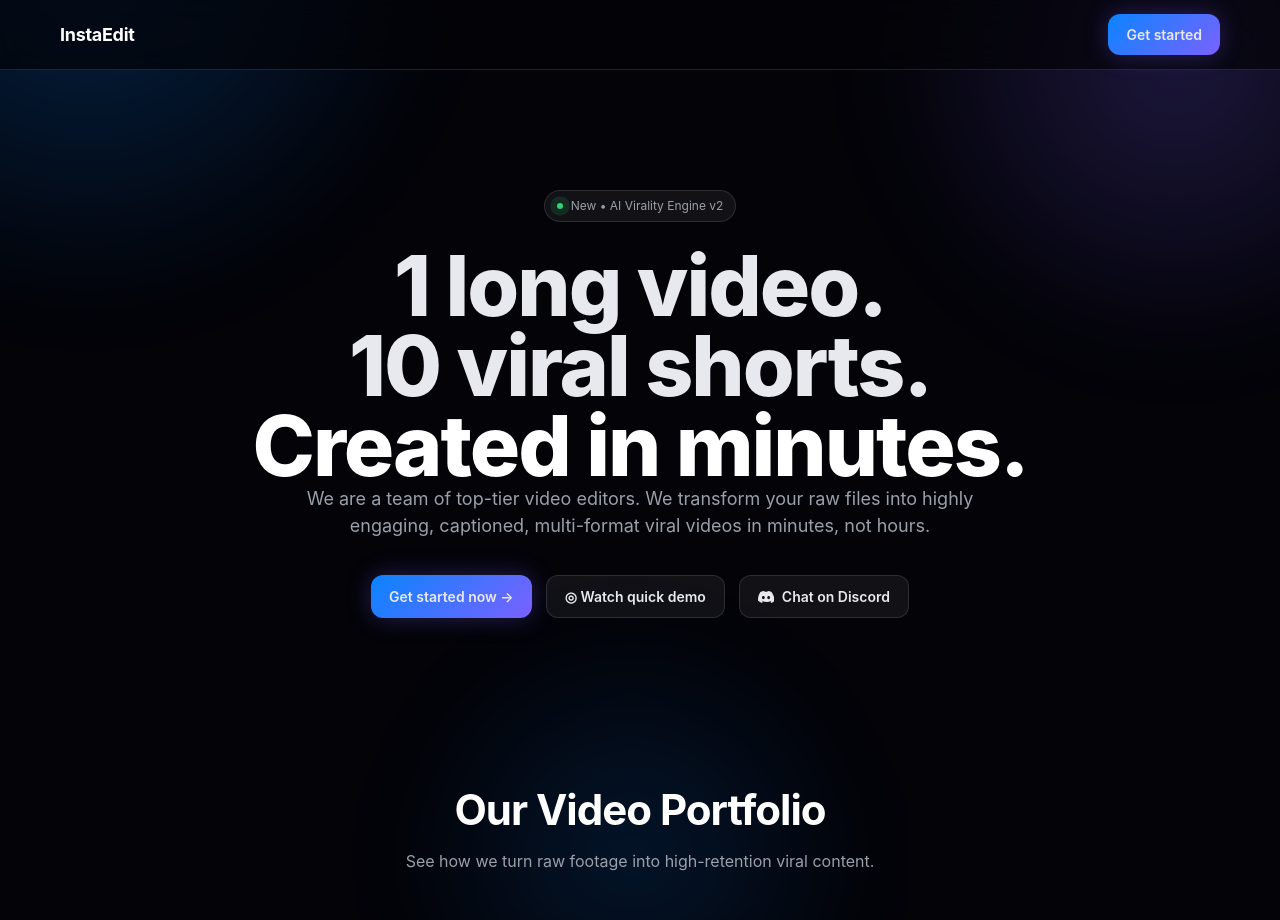
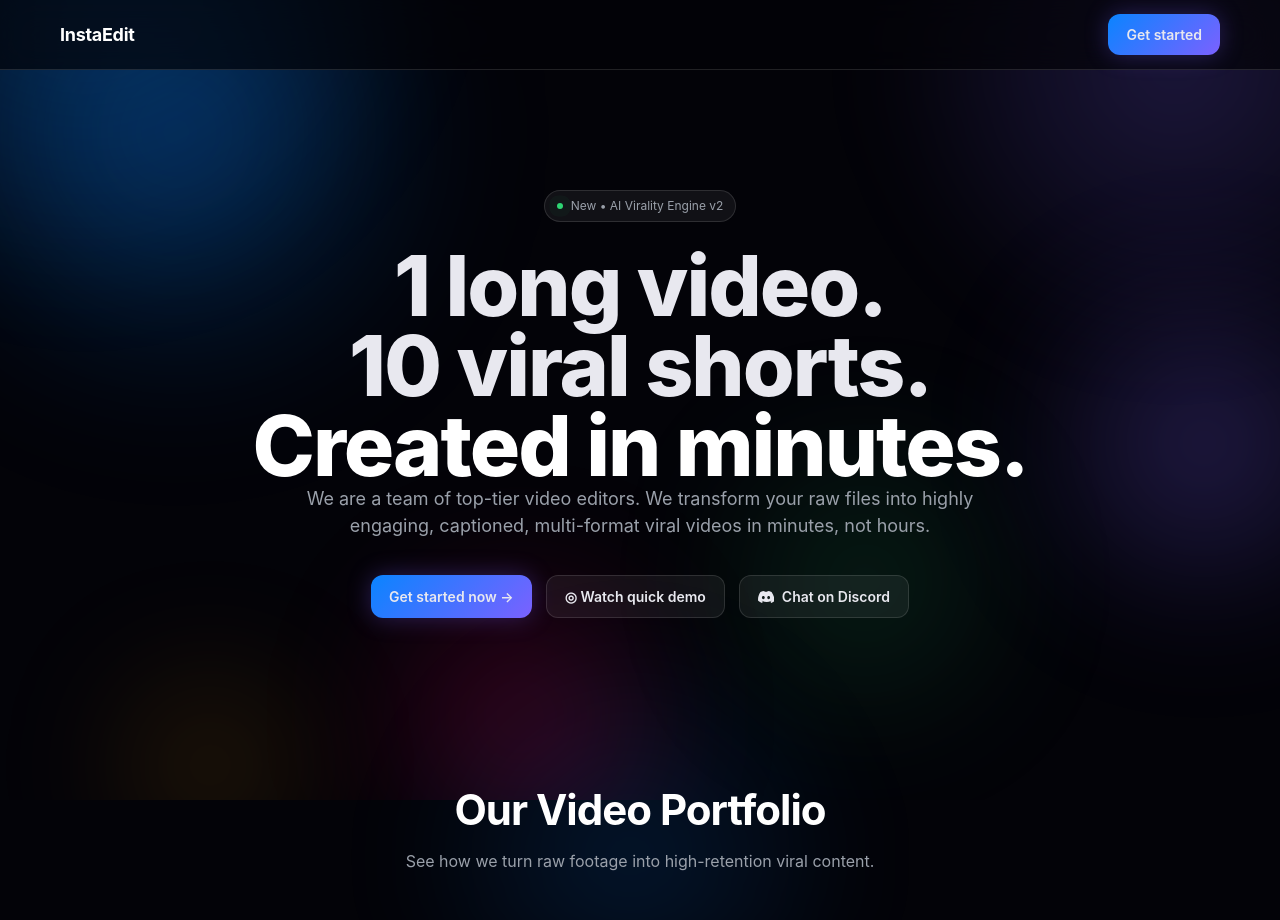
Before and after one commit to Marcuss-ops/InstaeditLogin, a React (Vite) app in the folder web/: page / in a window 1280 px wide. Shown: the top 920 px of the page. Built offline with nearby package versions, Linux system fonts and the light colour scheme; no server answers; grey boxes are pictures that could not be loaded.

Commit message:
Add ambient floating color orbs + Monetize section with earnings stats

```diff
--- a/web/src/App.tsx
+++ b/web/src/App.tsx
@@ -3,6 +3,7 @@ import { Nav } from "./components/Nav";
 import { Hero } from "./components/Hero";
 import { Steps } from "./components/Steps";
 import { Features } from "./components/Features";
+import { Monetize } from "./components/Monetize";
 import { CTA } from "./components/CTA";
 import { Footer } from "./components/Footer";
 import { Login } from "./pages/Login";
@@ -10,12 +11,20 @@ import { Dashboard } from "./pages/Dashboard";
 
 function LandingPage() {
   return (
-    <div className="min-h-screen antialiased">
+    <div className="min-h-screen antialiased isolate">
+      <div className="ambient-orbs" aria-hidden="true">
+        <div className="orb orb-1"></div>
+        <div className="orb orb-2"></div>
+        <div className="orb orb-3"></div>
+        <div className="orb orb-4"></div>
+        <div className="orb orb-5"></div>
+      </div>
       <Nav />
       <main>
         <Hero />
         <Steps />
         <Features />
+        <Monetize />
         <CTA />
       </main>
       <Footer />
--- /dev/null
+++ b/web/src/components/Monetize.tsx
@@ -0,0 +1,79 @@
+import { Link } from "react-router-dom";
+import { TrendingUp, Repeat, Handshake, Link2, Wallet } from "lucide-react";
+
+const streams = [
+  {
+    icon: TrendingUp,
+    title: "Optimized for CPM",
+    desc: "We engineer every cut to maximize mid-roll ad placements and viewer retention, so every minute watched pays out more.",
+  },
+  {
+    icon: Repeat,
+    title: "Cross-platform reposting",
+    desc: "One master edit flows to YouTube, TikTok, Instagram and Shorts — turning one video into 3x revenue streams.",
+  },
+  {
+    icon: Handshake,
+    title: "Sponsor-ready portfolio",
+    desc: "Polished, on-brand edits that attract premium sponsorship deals and long-term brand partnerships.",
+  },
+  {
+    icon: Link2,
+    title: "Affiliate integration",
+    desc: "Tasteful product mentions, pinned comments and on-screen CTAs convert viewers into commissions.",
+  },
+];
+
+const stats = [
+  { value: "$2.4K", label: "Avg. monthly creator earnings" },
+  { value: "3.2×", label: "Watch-time vs. raw footage" },
+  { value: "100+", label: "Brand deals unlocked monthly" },
+];
+
+export function Monetize() {
+  return (
+    <section className="section monetize reveal" id="monetize">
+      <div className="section-head">
+        <div className="eyebrow">
+          <Wallet size={12} aria-hidden="true" />
+          Earn while you create
+        </div>
+        <h2>
+          Monetize and make money<br />
+          <span style={{ color: "var(--muted)" }}>while we edit your videos.</span>
+        </h2>
+        <p>
+          Your views, your revenue. We optimize every cut for watch time and
+          ad performance — so you earn back the cost of editing, every upload.
+        </p>
+      </div>
+
+      <div className="monetize-grid">
+        {streams.map(({ icon: Icon, ...rest }) => (
+          <div key={rest.title} className="monetize-card">
+            <div className="monetize-icon">
+              <Icon size={18} />
+            </div>
+            <h4 className="text-white font-bold">{rest.title}</h4>
+            <p>{rest.desc}</p>
+          </div>
+        ))}
+      </div>
+
+      <div className="earnings-stats">
+        {stats.map((s) => (
+          <div key={s.label} className="stat">
+            <div className="stat-value">{s.value}</div>
+            <div className="stat-label">{s.label}</div>
+          </div>
+        ))}
+      </div>
+
+      <div className="monetize-cta">
+        <Link className="btn btn-primary" to="/login">
+          Start earning today →
+        </Link>
+      </div>
+    </section>
+  );
+}
--- a/web/src/index.css
+++ b/web/src/index.css
@@ -68,6 +68,87 @@
 
   .reveal {
     animation: fadeUp 0.7s cubic-bezier(0.22, 1, 0.36, 1) both;
+  }
+}
+
+.ambient-orbs {
+  position: fixed;
+  inset: 0;
+  pointer-events: none;
+  z-index: -1;
+  overflow: hidden;
+}
+
+.orb {
+  position: absolute;
+  border-radius: 999px;
+  filter: blur(80px);
+  opacity: 0.55;
+  will-change: transform;
+  animation: orbFloat 22s ease-in-out infinite;
+}
+
+.orb-1 {
+  width: 480px;
+  height: 480px;
+  background: radial-gradient(circle, rgba(10, 132, 255, 0.75), transparent 70%);
+  top: -10%;
+  left: -8%;
+  animation-duration: 24s;
+}
+
+.orb-2 {
+  width: 380px;
+  height: 380px;
+  background: radial-gradient(circle, rgba(123, 97, 255, 0.7), transparent 70%);
+  top: 28%;
+  right: -10%;
+  animation-duration: 28s;
+  animation-delay: -6s;
+}
+
+.orb-3 {
+  width: 360px;
+  height: 360px;
+  background: radial-gradient(circle, rgba(255, 0, 107, 0.55), transparent 70%);
+  bottom: -8%;
+  left: 28%;
+  animation-duration: 32s;
+  animation-delay: -10s;
+}
+
+.orb-4 {
+  width: 280px;
+  height: 280px;
+  background: radial-gradient(circle, rgba(46, 213, 115, 0.5), transparent 70%);
+  top: 55%;
+  right: 22%;
+  animation-duration: 26s;
+  animation-delay: -3s;
+}
+
+.orb-5 {
+  width: 240px;
+  height: 240px;
+  background: radial-gradient(circle, rgba(255, 159, 10, 0.5), transparent 70%);
+  top: 78%;
+  left: 8%;
+  animation-duration: 30s;
+  animation-delay: -8s;
+}
+
+@keyframes orbFloat {
+  0%, 100% {
+    transform: translate(0, 0) scale(1);
+  }
+  25% {
+    transform: translate(8%, -6%) scale(1.1);
+  }
+  50% {
+    transform: translate(-5%, 9%) scale(0.92);
+  }
+  75% {
+    transform: translate(6%, 5%) scale(1.05);
   }
 }
 
@@ -421,6 +502,137 @@ nav {
   background: radial-gradient(600px circle at 50% 0%, rgba(123, 97, 255, 0.15), transparent 70%);
 }
 
+.monetize {
+  background:
+    linear-gradient(180deg, transparent 0%, rgba(123, 97, 255, 0.05) 50%, transparent 100%);
+}
+
+.monetize-grid {
+  display: grid;
+  grid-template-columns: repeat(4, 1fr);
+  gap: 16px;
+  margin-top: 40px;
+}
+
+@media (max-width: 900px) {
+  .monetize-grid {
+    grid-template-columns: repeat(2, 1fr);
+  }
+}
+
+@media (max-width: 560px) {
+  .monetize-grid {
+    grid-template-columns: 1fr;
+  }
+}
+
+.monetize-card {
+  background: linear-gradient(180deg, rgba(255, 255, 255, 0.07), rgba(255, 255, 255, 0.02));
+  border: 1px solid var(--border);
+  border-radius: 20px;
+  padding: 24px;
+  transition: transform .3s, border-color .3s, box-shadow .3s;
+  position: relative;
+  overflow: hidden;
+}
+
+.monetize-card::before {
+  content: "";
+  position: absolute;
+  inset: 0;
+  background: radial-gradient(400px circle at 50% 0%, rgba(10, 132, 255, 0.1), transparent 60%);
+  opacity: 0;
+  transition: opacity .3s;
+}
+
+.monetize-card:hover {
+  transform: translateY(-4px);
+  border-color: rgba(123, 97, 255, 0.4);
+  box-shadow: 0 16px 36px rgba(123, 97, 255, 0.18);
+}
+
+.monetize-card:hover::before {
+  opacity: 1;
+}
+
+.monetize-icon {
+  width: 40px;
+  height: 40px;
+  border-radius: 12px;
+  background: linear-gradient(135deg, rgba(123, 97, 255, 0.18), rgba(10, 132, 255, 0.12));
+  border: 1px solid rgba(123, 97, 255, 0.35);
+  display: flex;
+  align-items: center;
+  justify-content: center;
+  margin-bottom: 14px;
+  color: var(--violet);
+  position: relative;
+  z-index: 1;
+}
+
+.monetize-card h4 {
+  font-size: 15px;
+  margin-bottom: 6px;
+  position: relative;
+  z-index: 1;
+}
+
+.monetize-card p {
+  font-size: 13px;
+  color: var(--muted);
+  position: relative;
+  z-index: 1;
+}
+
+.earnings-stats {
+  display: grid;
+  grid-template-columns: repeat(3, 1fr);
+  gap: 18px;
+  margin-top: 56px;
+  padding: 32px 24px;
+  background: linear-gradient(160deg, rgba(10, 132, 255, 0.1), rgba(123, 97, 255, 0.08));
+  border: 1px solid rgba(10, 132, 255, 0.3);
+  border-radius: 24px;
+  position: relative;
+  overflow: hidden;
+}
+
+.earnings-stats::after {
+  content: "";
+  position: absolute;
+  inset: 0;
+  background: radial-gradient(500px circle at 50% 0%, rgba(123, 97, 255, 0.12), transparent 60%);
+  pointer-events: none;
+}
+
+@media (max-width: 700px) {
+  .earnings-stats {
+    grid-template-columns: 1fr;
+    text-align: center;
+  }
+}
+
+.stat .stat-value {
+  font-size: clamp(32px, 5vw, 48px);
+  font-weight: 800;
+  letter-spacing: -1.5px;
+  background: linear-gradient(135deg, var(--blue), var(--violet));
+  -webkit-background-clip: text;
+  background-clip: text;
+  color: transparent;
+  margin-bottom: 6px;
+}
+
+.stat .stat-label {
+  font-size: 13px;
+  color: var(--muted);
+}
+
+.monetize-cta {
+  text-align: center;
+  margin-top: 36px;
+}
+
 .cta h2 {
   font-size: clamp(32px, 5vw, 54px);
   font-weight: 800;
```
